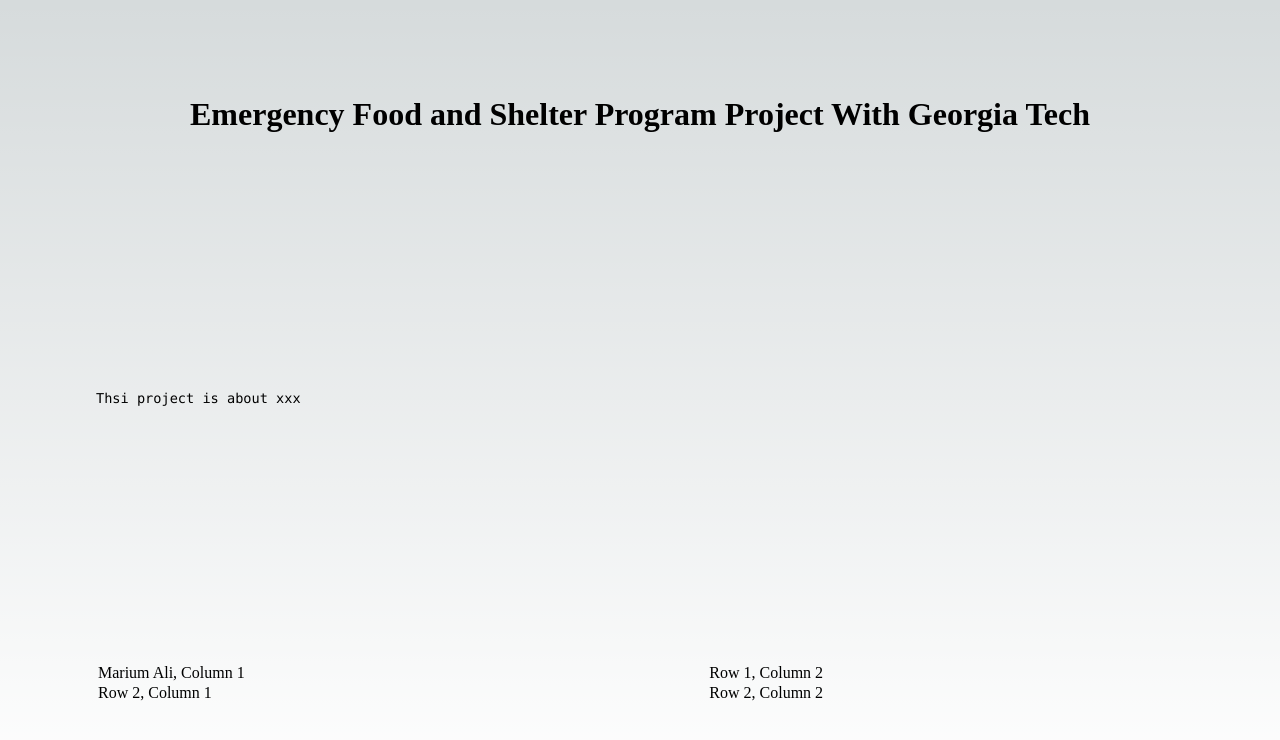
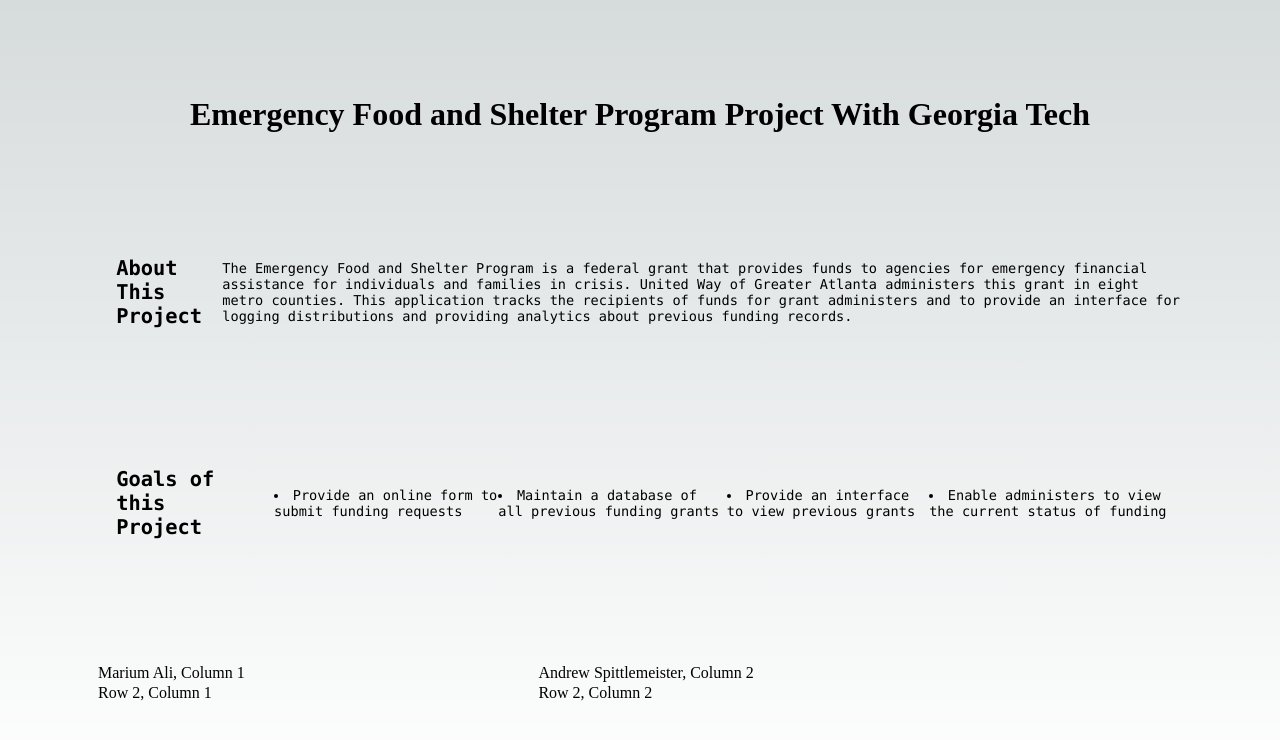
Before and after one commit to AndrewSpittlemeister/c4g-efsp-front-end, a Next.js app: page / in a window 1280 px wide. Shown: the top 740 px of the page. Built offline with nearby package versions, Linux system fonts and the light colour scheme.

Commit message:
update about and goals section

```diff
--- a/pages/index.js
+++ b/pages/index.js
@@ -20,12 +20,27 @@ export default function Home() {
         </h1>
 
         <div className={styles.description}>
-          Thsi project is about xxx
+          <h2 className={styles.card}>
+            About This Project
+          </h2>
+          The Emergency Food and Shelter Program is a federal grant that provides funds to agencies for emergency financial assistance for individuals and families in crisis. United Way of Greater Atlanta administers this grant in eight metro counties.
+          This application tracks the recipients of funds for grant administers and to provide an interface for logging distributions and providing analytics about previous funding records.
+        </div>
+        <div className={styles.description}>
+          <h2 className={styles.card}>
+            Goals of this Project
+          </h2>
+
+            <li>Provide an online form to submit funding requests</li>
+            <li>Maintain a database of all previous funding grants</li>
+            <li>Provide an interface to view previous grants</li>
+            <li>Enable administers to view the current status of funding</li>
+
         </div>
         <table className={styles.table}>
           <tr>
             <td>{'Marium Ali'}, Column 1</td>
-            <td>Row 1, Column 2</td>
+            <td>{'Andrew Spittlemeister'}, Column 2</td>
           </tr>
           <tr>
             <td>Row 2, Column 1</td>
```
